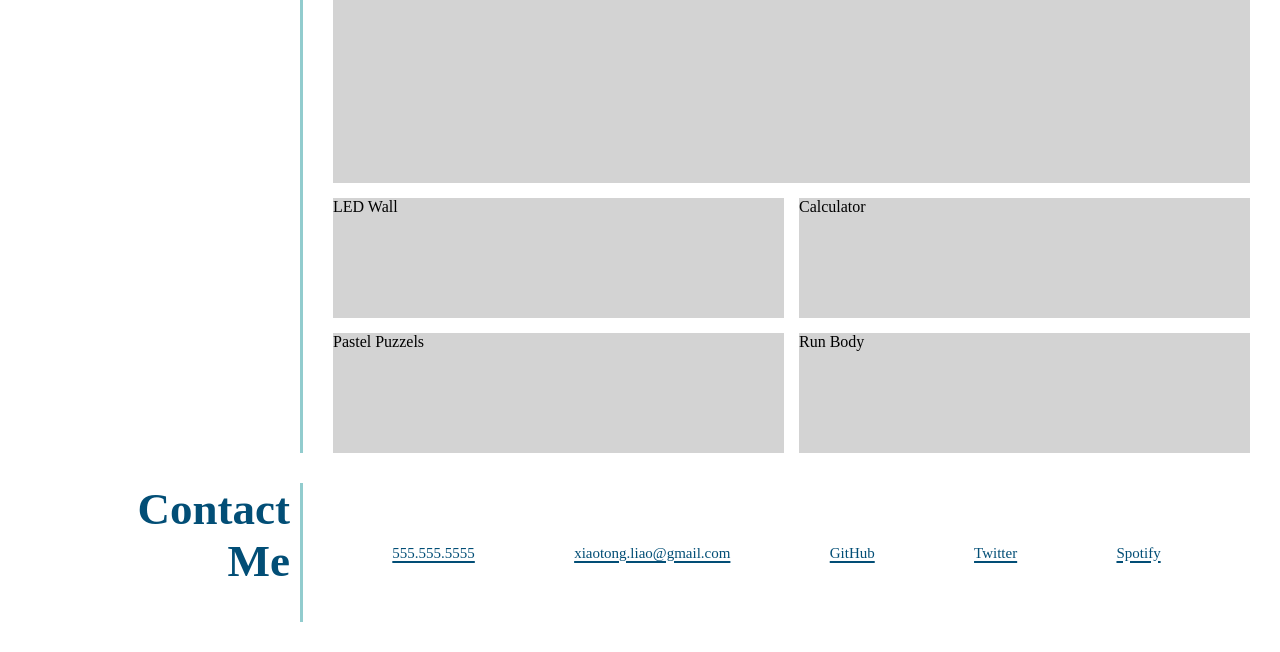
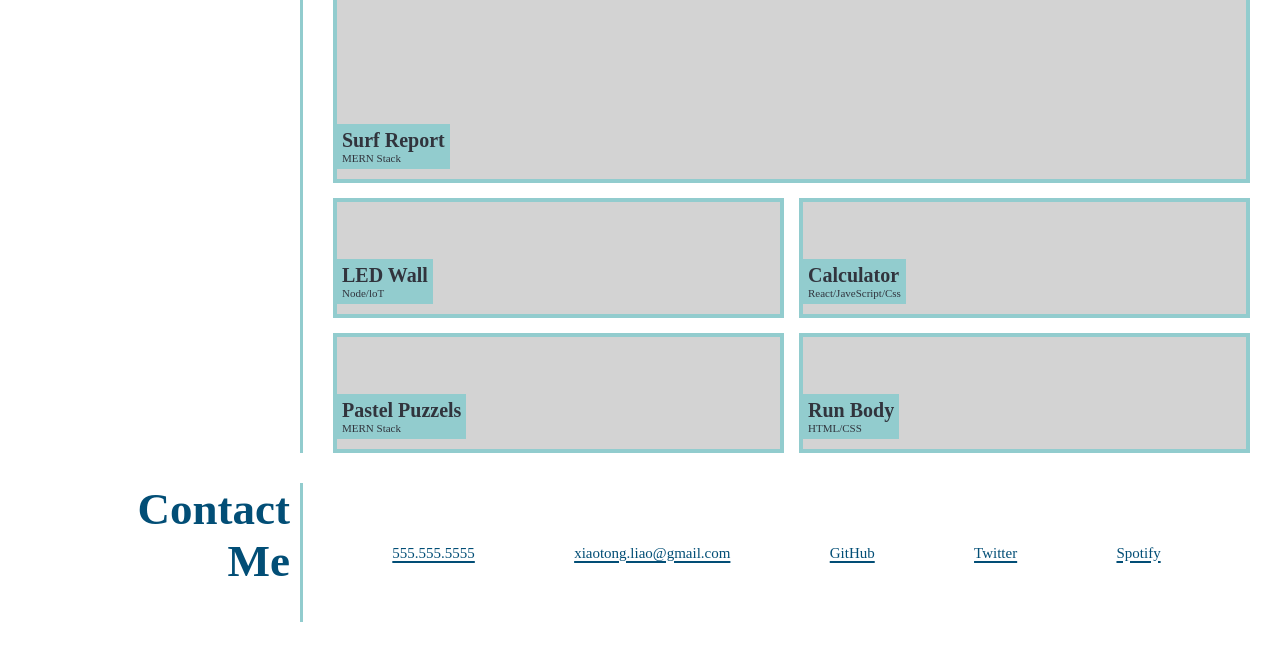
Before and after one commit to XiaoTong0126/my-portfolio, a plain HTML site: page index.html in a window 1280 px wide. Shown: the part 488-1140 px from the top of the page. Drawn offline with Linux system fonts and the light colour scheme.

Commit message:
add project-title

```diff
--- a/assets/css/style.css
+++ b/assets/css/style.css
@@ -146,6 +146,19 @@ section p {
 .project {
   height: 120px;
   background-color: lightgrey;
-  border: lightseagreen;
   color: black;
+  position: relative;
+  border: 4px solid var(--primary-color);
 }
+
+.project-title {
+  padding: 5px 5px;
+  color: var(--tertiary-color);
+  background-color: var(--primary-color);
+  position: absolute;
+  bottom: 10px;
+}
+
+.project-title h1 {
+  font-size: 20px;
+}
--- a/index.html
+++ b/index.html
@@ -1,16 +1,18 @@
 <!DOCTYPE html>
 <html lang="en">
+
 <head>
   <meta charset="UTF-8" />
   <meta name="viewport" content="width=device-width, initial-scale=1.0" />
   <link rel="stylesheet" href="./assets/css/style.css">
   <title>Xiaotong Liao</title>
 </head>
+
 <body>
   <!-- navigation tags - block level element -->
   <header>
     <h1>
-        <a href="/">Xiaotong Liao</a>
+      <a>Xiaotong Liao</a>
     </h1>
     <nav>
       <ul>
@@ -45,7 +47,10 @@
     </div>
     <div class="section-content-container">
       <p>
-            butcher selfies chambray shabby chic gentrify readymade yr Echo Park XOXO Tumblr normcore Banksy direct trade  Blue Bottle chillwave you probably haven't heard of them single-origin coffee Vice fanny pack fixie Odd Future Austin fingerstache pickled twee synth Wes Anderson Thundercats viral bitters flannel meggings narwhal Marfa Schlitz sustainable Intelligentsia umami deep v craft
+        butcher selfies chambray shabby chic gentrify readymade yr Echo Park XOXO Tumblr normcore Banksy direct trade
+        Blue Bottle chillwave you probably haven't heard of them single-origin coffee Vice fanny pack fixie Odd Future
+        Austin fingerstache pickled twee synth Wes Anderson Thundercats viral bitters flannel meggings narwhal Marfa
+        Schlitz sustainable Intelligentsia umami deep v craft
       </p>
     </div>
   </section>
@@ -57,11 +62,40 @@
       </h2>
     </div>
     <div class="section-content-container work-container">
-          <div class="project" id="surf-report">Surf Report</div>
-          <div class="project" id="led-wall">LED Wall</div>
-          <div class="project" id="calculator">Calculator</div>
-          <div class="project" id="pastel-puzzels">Pastel Puzzels</div>
-          <div class="project" id="run-body">Run Body</div>
+      <div class="project" id="surf-report">
+        <div class="project-title">
+          <h1>Surf Report</h1>
+          <p>MERN Stack</p>
+        </div>
+      </div>
+
+      <div class="project" id="led-wall">
+        <div class="project-title">
+          <h1>LED Wall</h1>
+          <p>Node/loT</p>
+        </div>
+      </div>
+
+      <div class="project" id="calculator">
+        <div class="project-title">
+          <h1>Calculator</h1>
+          <p>React/JaveScript/Css</p>
+        </div>
+      </div>
+
+      <div class="project" id="pastel-puzzels">
+        <div class="project-title">
+          <h1>Pastel Puzzels</h1>
+          <p>MERN Stack</p>
+        </div>
+      </div>
+      <div class="project" id="run-body">
+        <div class="project-title">
+          <h1>Run Body</h1>
+          <p>HTML/CSS</p>
+        </div>
+      </div>
+
     </div>
   </section>
 
@@ -93,4 +127,5 @@
   </section>
 
 </body>
+
 </html>
```
Lines whose indentation alone changed are shown as unchanged.
